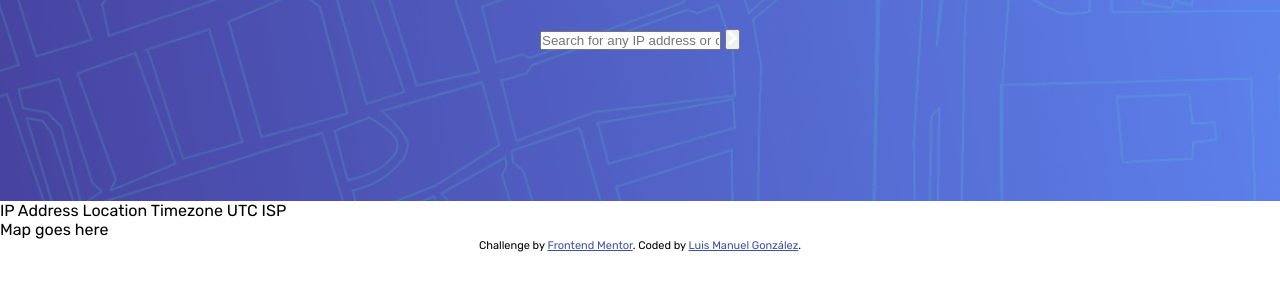
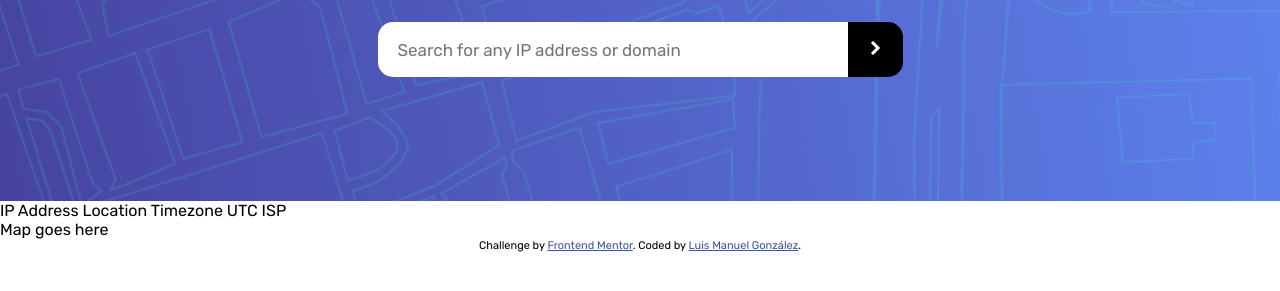
Before and after one commit to LuisManuelGlz/ip-address-tracker, a plain HTML site: page index.html in a window 1280 px wide. Shown: the part 69-360 px from the top of the page. Drawn offline with Linux system fonts and the light colour scheme.

Commit message:
Style ip address field

```diff
--- a/index.html
+++ b/index.html
@@ -12,15 +12,17 @@
 </head>
 <body>
   <div class="header">
-    <div class="title">
-      IP Address Tracker
-    </div>
+    <div class="container">
+      <h1 class="text-white">
+        IP Address Tracker
+      </h1>
 
-    <div class="ip-address-input">
-      <input type="text" name="ipAddress" placeholder="Search for any IP address or domain">
-      <button type="submit">
-        <img src="images/icon-arrow.svg" alt="arrow">
-      </button>
+      <div class="row ip-address-group">
+        <input type="text" class="input" name="ipAddress" placeholder="Search for any IP address or domain">
+        <button type="submit" class="button">
+          <img src="images/icon-arrow.svg" alt="arrow">
+        </button>
+      </div>
     </div>
   </div>
 
--- a/style.css
+++ b/style.css
@@ -1,27 +1,66 @@
 @import url('https://fonts.googleapis.com/css2?family=Rubik:wght@400;500;700&display=swap');
+
+/* If the screen size is 600px wide or less, set the font-size to 30px */
+@media screen and (min-width: 601px) {
+  h1 { font-size: 30px }
+  .header { height: 270px }
+}
+
+/* If the screen size is 600px wide or less, set the font-size to 25px */
+@media screen and (max-width: 600px) {
+  h1 { font-size: 25px }
+  .header { height: 300px }
+}
 
 * { margin: 0; padding: 0 }
 
 body { font-family: 'Rubik', sans-serif }
 
-.header {
-  background: url('images/pattern-bg.png') center no-repeat;
-  background-size: cover;
-  height: 270px;
-  text-align: center;
-}
-
-.title {
-  color: #FFFFFF;
-  padding-top: 30px;
-  font-size: 30px;
+h1 {
   font-weight: 500;
   word-spacing: -1px;
 }
 
-.ip-address-input {
-  margin-top: 32px;
+.text-white { color: #FFFFFF }
+
+.header {
+  background: url('images/pattern-bg.png') center no-repeat;
+  background-size: cover;
+  text-align: center;
 }
+
+.container {
+  padding: 30px;
+}
+
+
+.row {
+  display: flex;
+}
+
+.ip-address-group {
+  justify-content: center;
+  margin-top: 25px;
+}
+
+.input {
+  border: none;
+  width: 430px;
+  padding: 20px;
+  height: 15px;
+  border-radius: 15px 0 0 15px;
+  font-size: 17px;
+  font-family: 'Rubik', sans-serif;
+}
+
+.button {
+  border: none;
+  min-width: 55px;
+  background: #000000;
+  border-radius: 0 15px 15px 0;
+}
+
+.button:hover { background: hsl(0, 0%, 17%); cursor: pointer }
 
 .attribution { font-size: 11px; text-align: center; }
 .attribution a { color: hsl(228, 45%, 44%); }
```
